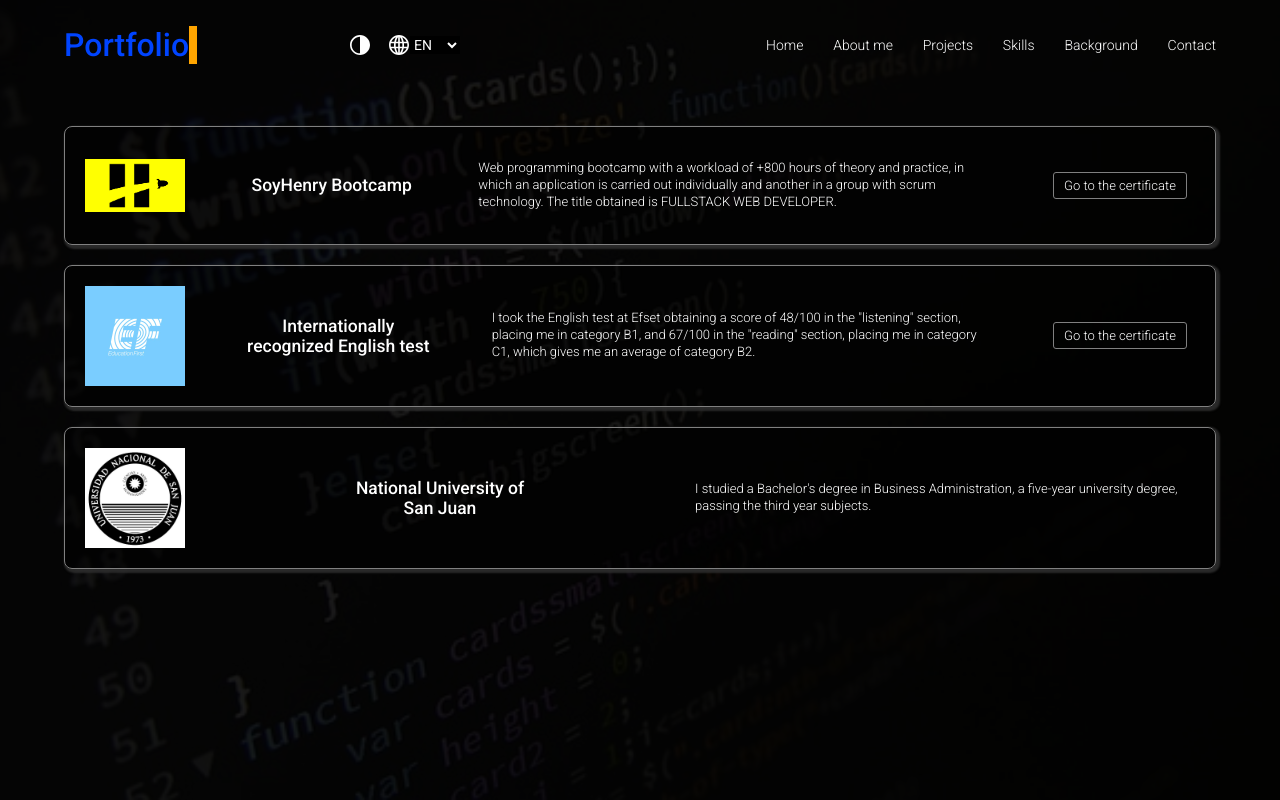
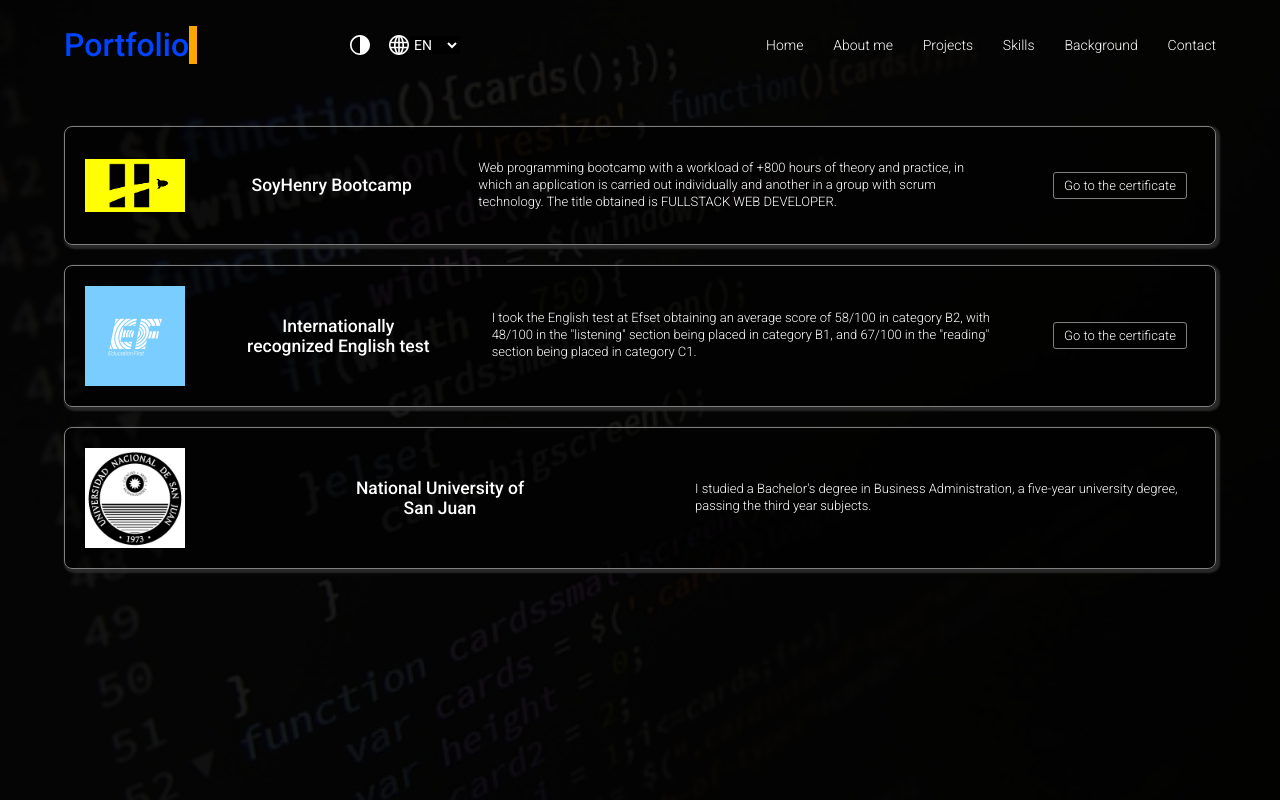
Before and after one commit to jorgeacosta02/NewPortfolio, a React (Vite) app in the folder client/: page /background in a window 1280 px wide. Built offline with nearby package versions, Linux system fonts and the light colour scheme.

Commit message:
fix efset comment

```diff
--- a/client/src/components/backgroundComp/BackgroundComp.tsx
+++ b/client/src/components/backgroundComp/BackgroundComp.tsx
@@ -76,8 +76,8 @@ const BackgroundComp = () => {
                 className={styles.backgroundDescription}
               >
                 {langState === 'es' ?
-                'Realicé el test de inglés en Efset obteniendo una calificación de 48/100 en la sección "listening" quedando ubicado en la categoría B1, y 67/100 en la sección "reading" quedando ubicado en la categoría C1, lo que me da un promedio de categoría B2.' :
-                'I took the English test at Efset obtaining a score of 48/100 in the "listening" section, placing me in category B1, and 67/100 in the "reading" section, placing me in category C1, which gives me an average of category B2.'}
+                'Realicé el test de inglés en Efset obteniendo una calificación promedio de 58/100 en categoría B2, con 48/100 en la sección "listening" quedando ubicado en la categoría B1, y 67/100 en la sección "reading" quedando ubicado en la categoría C1.' :
+                'I took the English test at Efset obtaining an average score of 58/100 in category B2, with 48/100 in the "listening" section being placed in category B1, and 67/100 in the "reading" section being placed in category C1.'}
               </p>
               <div className={styles.linksContainer}>
                 <a
```
